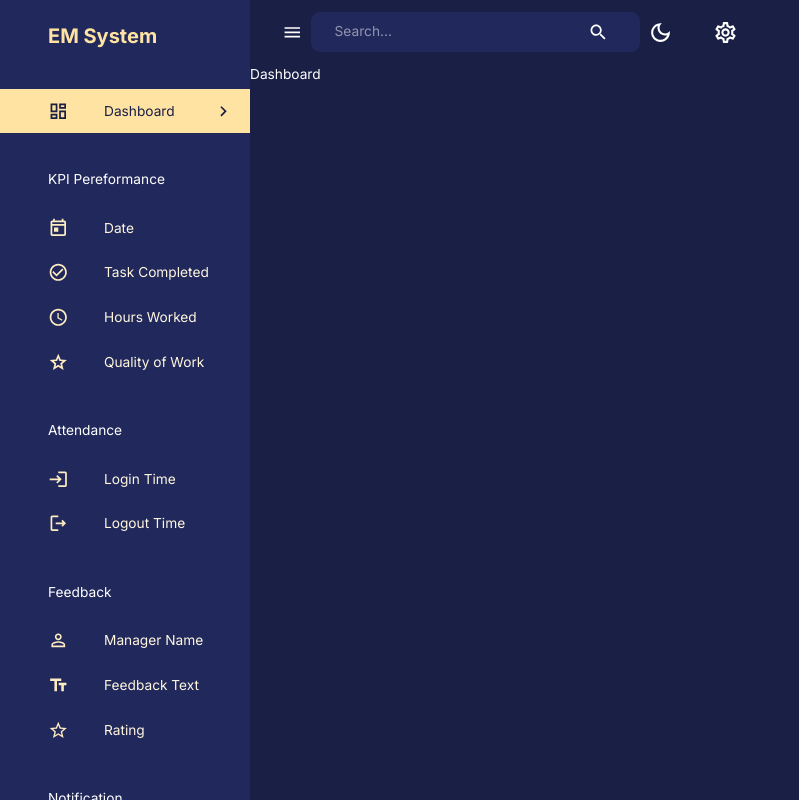
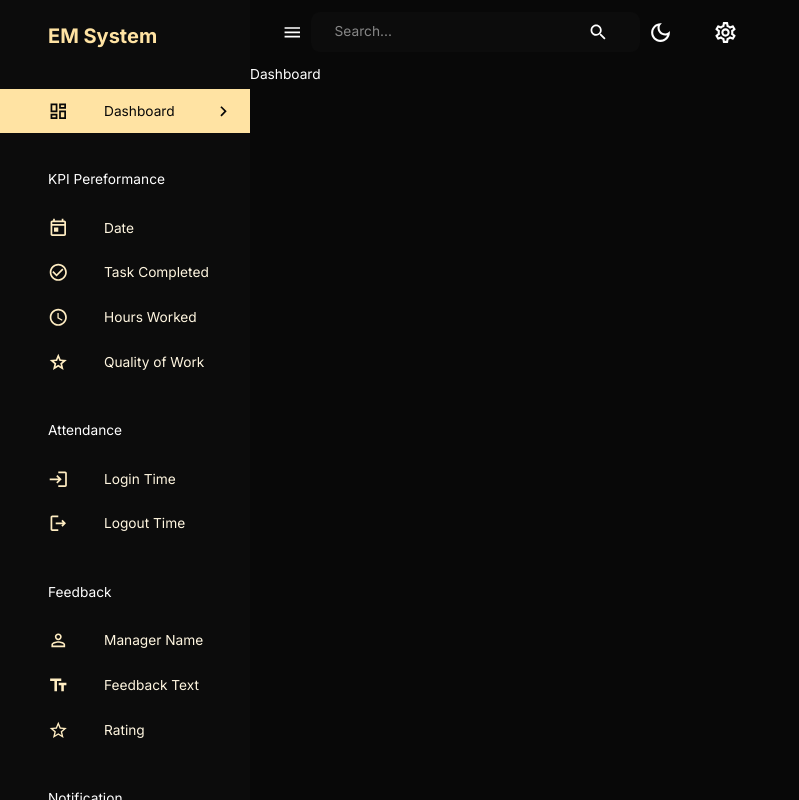
Before and after one commit to Haregewoyn-Soramo/Soramo-Haregewoyn-EMS-Capstone, a React (Vite) app in the folder frontend/vite-project/: page /dashboard in a window 1280 px wide. Shown: the whole page, without its empty margins (0-799 px from the left). Built offline with nearby package versions, Linux system fonts and the light colour scheme.

Commit message:
capstone Project

```diff
--- a/frontend/vite-project/src/Components/Navbar.jsx
+++ b/frontend/vite-project/src/Components/Navbar.jsx
@@ -8,7 +8,7 @@ import { AppBar, IconButton, InputBase, Toolbar } from '@mui/material'
 
 
 
-const Navbar = ()=>{
+const Navbar = ({ isSidebarOpen, setIsSidebarOpen })=>{
 
   const dispatch = useDispatch();
   const theme = useTheme();
@@ -21,7 +21,7 @@ const Navbar = ()=>{
     }}>
   <Toolbar sx={{ justifyContent: 'space-between'}}>
     <FlexBetween>
-          <IconButton onClick={() =>console.log('open/close sidebar')}>
+        <IconButton onClick={() => setIsSidebarOpen(!isSidebarOpen)}>
             <MenuIcon/>
           </IconButton>
          <FlexBetween backgroundColor ={theme.palette.background.alt}
--- a/frontend/vite-project/src/main.jsx
+++ b/frontend/vite-project/src/main.jsx
@@ -5,15 +5,21 @@ import './index.css'
 import { configureStore } from '@reduxjs/toolkit'
 import globalReducer from './state'
 import {Provider} from 'react-redux'
+import{ setupListeners} from "@reduxjs/toolkit/query"
+import {api} from "./state/api"
 
 
 const store = configureStore({
   reducer:{
     global: globalReducer,
+    [api.reducerPath]: api.reducer,
   },
-})
+    middleware: (getDefaultMiddleware) =>
+    getDefaultMiddleware().concat(api.middleware),
+  });
+  setupListeners(store.dispatch);
 
-ReactDOM.createRoot(document.getElementById('root')).render(
+  ReactDOM.createRoot(document.getElementById('root')).render(
   <React.StrictMode>
     <Provider store={store}>
       <App />
--- a/frontend/vite-project/src/scenes/Layout.jsx
+++ b/frontend/vite-project/src/scenes/Layout.jsx
@@ -21,7 +21,7 @@ const Layout = () =>{
         <Box>
               <Navbar
                  isSidebarOpen = {isSidebarOpen}
-                 setIsSidebarOpen = {setIsSidebarOpen}
+                 setIsSidebarOpen={setIsSidebarOpen}
               />
               <Outlet/>
         </Box>
--- /dev/null
+++ b/frontend/vite-project/src/state/api.js
@@ -0,0 +1,16 @@
+import { createApi, fetchBaseQuery } from '@reduxjs/toolkit/query/react';
+
+
+export const api = createApi({
+  baseQuery:  fetchBaseQuery({ baseUrl:" http://localhost:5000" }),
+  reducerPath: "EMSApi",
+  tagTypes: ['User'],
+  endpoints: (build) =>({
+    getUsersById: build.query({
+      query: (id) =>`api/user/${id}`,
+      providesTags: ["User"]
+    })
+  })
+})
+
+export const { useGetUsersByIdQuery } = api;
--- a/frontend/vite-project/src/state/index.js
+++ b/frontend/vite-project/src/state/index.js
@@ -1,7 +1,8 @@
 import {createSlice} from "@reduxjs/toolkit";
 
 const initialState = {
-  mode: 'dark'
+  mode: 'dark',
+  userId: "665c6d724db0e0d31a781d14",
 };
 export const globalSlice = createSlice({
   name: 'global',
--- a/frontend/vite-project/src/state/theme.js
+++ b/frontend/vite-project/src/state/theme.js
@@ -18,16 +18,16 @@ export const tokensDark = {
     1000: "#000000",
   },
   primary: {
-    // blue
-    100: "#d3d4de",
-    200: "#a6a9be",
-    300: "#7a7f9d",
-    400: "#4d547d",
-    500: "#21295c",
-    600: "#191F45",
-    700: "#141937",
-    800: "#0d1025",
-    900: "#070812",
+    // shades of #0C0C0C
+    100: "#e5e5e5",
+    200: "#cccccc",
+    300: "#b2b2b2",
+    400: "#999999",
+    500: "#0C0C0C", // Main color
+    600: "#080808", // Darker main shade
+    700: "#060606",
+    800: "#030303",
+    900: "#010101",
   },
   secondary: {
     // yellow
@@ -71,7 +71,7 @@ export const themeSettings = (mode) => {
             // palette values for dark mode
             primary: {
               ...tokensDark.primary,
-              main: tokensDark.primary[400],
+              main: tokensDark.primary[500],
               light: tokensDark.primary[400],
             },
             secondary: {
@@ -107,6 +107,10 @@ export const themeSettings = (mode) => {
               default: tokensDark.grey[0],
               alt: tokensDark.grey[50],
             },
+            // text: {
+            //   primary: "#FFFFFF",
+            //   secondary: "#FFFFFF",
+            // },
           }),
     },
     typography: {
@@ -115,26 +119,33 @@ export const themeSettings = (mode) => {
       h1: {
         fontFamily: ["Inter", "sans-serif"].join(","),
         fontSize: 40,
+
       },
       h2: {
         fontFamily: ["Inter", "sans-serif"].join(","),
         fontSize: 32,
+
       },
       h3: {
         fontFamily: ["Inter", "sans-serif"].join(","),
         fontSize: 24,
+
       },
       h4: {
         fontFamily: ["Inter", "sans-serif"].join(","),
         fontSize: 20,
+
+
       },
       h5: {
         fontFamily: ["Inter", "sans-serif"].join(","),
         fontSize: 16,
+
       },
       h6: {
         fontFamily: ["Inter", "sans-serif"].join(","),
         fontSize: 14,
+
       },
     },
   };
```
Also changed, not shown: 1 other file (tests, documents, lock files or other folders).
